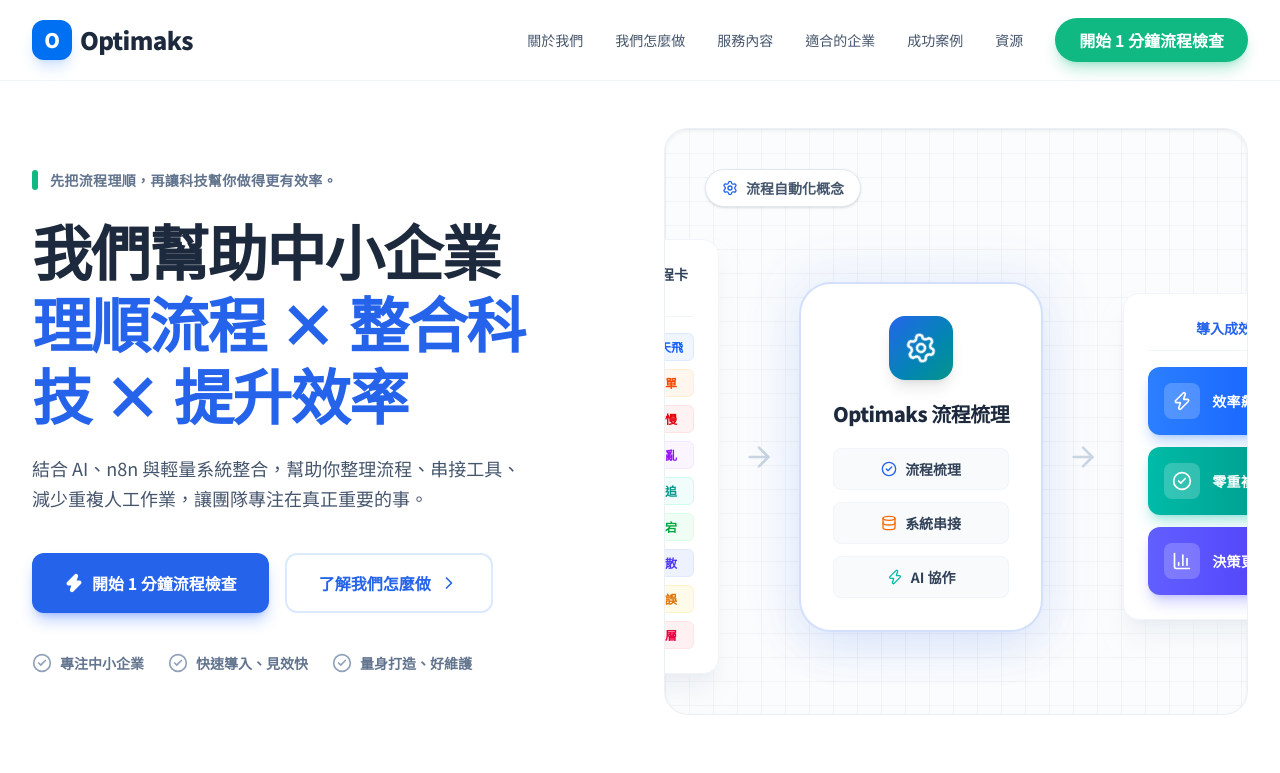
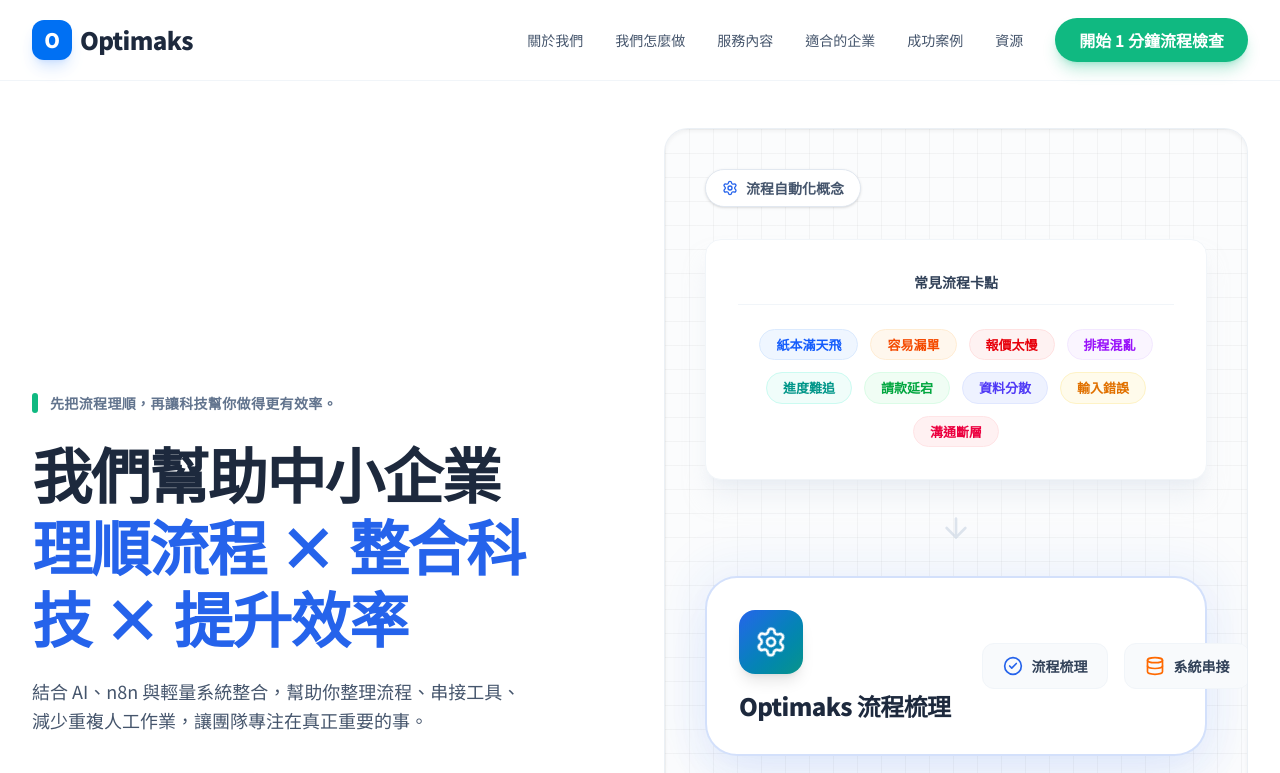
Before and after one commit to optimakspaul/Website, a Next.js app: page / in a window 1280 px wide. Shown: the top 773 px of the page. Built offline with nearby package versions, Linux system fonts and the light colour scheme.

Commit message:
design: refactor workflow diagram into a vertical funnel pipeline to fix overflow

```diff
--- a/src/components/HeroSection.tsx
+++ b/src/components/HeroSection.tsx
@@ -59,13 +59,13 @@
                   <span className="text-sm font-bold text-slate-600">流程自動化概念</span>
                 </div>
 
-                {/* Pipeline Container */}
-                <div className="flex flex-col lg:flex-row items-center justify-center gap-4 lg:gap-6 w-full">
+                {/* Pipeline Container - Vertical Flow */}
+                <div className="flex flex-col items-center justify-center gap-4 md:gap-6 w-full max-w-4xl mx-auto relative z-10">
 
                   {/* Step 1: Messy Inputs (9 Pain Points) */}
-                  <div className="bg-white p-5 md:p-6 rounded-2xl shadow-xl shadow-slate-200/50 border border-slate-100 w-full lg:w-[260px] relative group hover:-translate-y-1 transition-transform">
-                    <div className="text-sm font-bold text-slate-700 mb-4 text-center border-b border-slate-100 pb-3">常見流程卡點</div>
-                    <div className="flex flex-wrap gap-2">
+                  <div className="bg-white p-5 md:p-8 rounded-2xl shadow-xl shadow-slate-200/50 border border-slate-100 w-full relative group hover:-translate-y-1 transition-transform">
+                    <div className="text-sm font-bold text-slate-700 mb-5 md:mb-6 text-center border-b border-slate-100 pb-3">常見流程卡點</div>
+                    <div className="flex flex-wrap gap-2 md:gap-3 justify-center">
                       {[
                         { text: '紙本滿天飛', color: 'text-blue-600 bg-blue-50 border-blue-100' },
                         { text: '容易漏單', color: 'text-orange-600 bg-orange-50 border-orange-100' },
@@ -77,81 +77,74 @@
                         { text: '輸入錯誤', color: 'text-amber-600 bg-amber-50 border-amber-100' },
                         { text: '溝通斷層', color: 'text-rose-600 bg-rose-50 border-rose-100' },
                       ].map((item, i) => (
-                        <span key={i} className={`text-[12px] font-bold px-2.5 py-1 rounded-md border ${item.color} whitespace-nowrap grow text-center`}>
+                        <span key={i} className={`text-xs md:text-[13px] font-bold px-3 md:px-4 py-1.5 rounded-full border ${item.color} whitespace-nowrap`}>
                           {item.text}
                         </span>
                       ))}
                     </div>
                   </div>
 
-                  {/* Arrow 1 */}
-                  <div className="text-slate-300 lg:-rotate-90 lg:hidden flex justify-center py-2">
-                    <svg width="24" height="24" viewBox="0 0 24 24" fill="none" stroke="currentColor" strokeWidth="2" strokeLinecap="round" strokeLinejoin="round" className="rotate-90 animate-pulse">
-                      <line x1="5" y1="12" x2="19" y2="12"></line>
-                      <polyline points="12 5 19 12 12 19"></polyline>
-                    </svg>
-                  </div>
-                  <div className="hidden lg:block text-slate-300 self-center">
+                  {/* Arrow 1 Down */}
+                  <div className="text-slate-300 flex justify-center py-1 md:py-2">
                     <svg width="32" height="32" viewBox="0 0 24 24" fill="none" stroke="currentColor" strokeWidth="2" strokeLinecap="round" strokeLinejoin="round" className="animate-pulse">
-                      <line x1="5" y1="12" x2="19" y2="12"></line>
-                      <polyline points="12 5 19 12 12 19"></polyline>
+                      <line x1="12" y1="5" x2="12" y2="19"></line>
+                      <polyline points="19 12 12 19 5 12"></polyline>
                     </svg>
                   </div>
 
                   {/* Step 2: Optimization Engine */}
-                  <div className="relative w-full lg:w-[280px]">
+                  <div className="relative w-full">
                     <div className="absolute -inset-4 bg-brand-blue/10 rounded-[2.5rem] blur-xl animate-pulse"></div>
-                    <div className="bg-white border-2 border-brand-blue/20 p-6 md:p-8 rounded-[2rem] shadow-2xl shadow-brand-blue/10 relative z-10 flex flex-col items-center justify-center group hover:scale-105 transition-transform cursor-default w-full">
-                      <div className="w-16 h-16 bg-gradient-to-br from-brand-blue to-brand-teal rounded-2xl flex items-center justify-center mb-5 shadow-lg text-white">
-                        <Settings className="w-8 h-8 animate-[spin_4s_linear_infinite]" />
+                    <div className="bg-white border-2 border-brand-blue/20 p-6 md:p-8 rounded-[2rem] shadow-2xl shadow-brand-blue/10 relative z-10 flex flex-col lg:flex-row items-center justify-between gap-6 lg:gap-8 group hover:scale-[1.02] transition-transform cursor-default w-full">
+
+                      <div className="flex flex-col items-center lg:items-start text-center lg:text-left shrink-0">
+                        <div className="w-16 h-16 bg-gradient-to-br from-brand-blue to-brand-teal rounded-2xl flex items-center justify-center mb-4 shadow-lg text-white">
+                          <Settings className="w-8 h-8 animate-[spin_4s_linear_infinite]" />
+                        </div>
+                        <div className="text-2xl font-black text-slate-800 tracking-tight whitespace-nowrap">Optimaks 流程梳理</div>
                       </div>
-                      <div className="text-xl font-black text-slate-800 mb-5 tracking-tight whitespace-nowrap text-center">Optimaks 流程梳理</div>
-                      <div className="flex flex-col gap-3 w-full">
-                        <div className="flex items-center justify-center gap-2 bg-slate-50 px-4 py-2.5 rounded-lg border border-slate-100">
-                          <CheckCircle2 className="w-4 h-4 text-brand-blue shrink-0" />
+
+                      <div className="flex flex-col sm:flex-row justify-center gap-3 md:gap-4 w-full">
+                        <div className="flex items-center justify-center gap-2 bg-slate-50 px-4 md:px-5 py-3 rounded-xl border border-slate-100 flex-1">
+                          <CheckCircle2 className="w-5 h-5 text-brand-blue shrink-0" />
                           <span className="text-sm font-bold text-slate-700 whitespace-nowrap">流程梳理</span>
                         </div>
-                        <div className="flex items-center justify-center gap-2 bg-slate-50 px-4 py-2.5 rounded-lg border border-slate-100">
-                          <Database className="w-4 h-4 text-orange-500 shrink-0" />
+                        <div className="flex items-center justify-center gap-2 bg-slate-50 px-4 md:px-5 py-3 rounded-xl border border-slate-100 flex-1">
+                          <Database className="w-5 h-5 text-orange-500 shrink-0" />
                           <span className="text-sm font-bold text-slate-700 whitespace-nowrap">系統串接</span>
                         </div>
-                        <div className="flex items-center justify-center gap-2 bg-slate-50 px-4 py-2.5 rounded-lg border border-slate-100">
-                          <Zap className="w-4 h-4 text-teal-500 shrink-0" />
+                        <div className="flex items-center justify-center gap-2 bg-slate-50 px-4 md:px-5 py-3 rounded-xl border border-slate-100 flex-1">
+                          <Zap className="w-5 h-5 text-teal-500 shrink-0" />
                           <span className="text-sm font-bold text-slate-700 whitespace-nowrap">AI 協作</span>
                         </div>
                       </div>
+
                     </div>
                   </div>
 
-                  {/* Arrow 2 */}
-                  <div className="text-slate-300 lg:-rotate-90 lg:hidden flex justify-center py-2">
-                    <svg width="24" height="24" viewBox="0 0 24 24" fill="none" stroke="currentColor" strokeWidth="2" strokeLinecap="round" strokeLinejoin="round" className="rotate-90 animate-pulse delay-75">
-                      <line x1="5" y1="12" x2="19" y2="12"></line>
-                      <polyline points="12 5 19 12 12 19"></polyline>
-                    </svg>
-                  </div>
-                  <div className="hidden lg:block text-slate-300 self-center">
+                  {/* Arrow 2 Down */}
+                  <div className="text-slate-300 flex justify-center py-1 md:py-2">
                     <svg width="32" height="32" viewBox="0 0 24 24" fill="none" stroke="currentColor" strokeWidth="2" strokeLinecap="round" strokeLinejoin="round" className="animate-pulse delay-75">
-                      <line x1="5" y1="12" x2="19" y2="12"></line>
-                      <polyline points="12 5 19 12 12 19"></polyline>
+                      <line x1="12" y1="5" x2="12" y2="19"></line>
+                      <polyline points="19 12 12 19 5 12"></polyline>
                     </svg>
                   </div>
 
                   {/* Step 3: Streamlined Output */}
-                  <div className="bg-white p-5 md:p-6 rounded-2xl shadow-xl shadow-slate-200/50 border border-slate-100 w-full lg:w-[260px] relative group hover:-translate-y-1 transition-transform">
-                    <div className="text-sm font-bold text-brand-blue mb-4 text-center border-b border-slate-100 pb-3">導入成效</div>
-                    <div className="flex flex-col gap-3">
-                      <div className="bg-gradient-to-r from-blue-500 to-blue-600 text-white p-4 rounded-xl shadow-lg shadow-blue-500/30 flex items-center gap-3">
-                        <div className="bg-white/20 p-2 rounded-lg shrink-0"><Zap className="w-5 h-5 text-white" /></div>
-                        <div className="font-bold text-sm tracking-wide whitespace-nowrap">效率飆升</div>
+                  <div className="bg-white p-5 md:p-8 rounded-2xl shadow-xl shadow-slate-200/50 border border-slate-100 w-full relative group hover:-translate-y-1 transition-transform">
+                    <div className="text-sm font-bold text-brand-blue mb-5 md:mb-6 text-center border-b border-slate-100 pb-3">導入成效</div>
+                    <div className="grid grid-cols-1 sm:grid-cols-3 gap-4">
+                      <div className="bg-gradient-to-br from-blue-500 to-blue-600 text-white p-5 md:p-6 rounded-2xl shadow-lg shadow-blue-500/30 flex flex-col items-center justify-center gap-3">
+                        <div className="bg-white/20 p-3 rounded-xl shrink-0"><Zap className="w-8 h-8 text-white" /></div>
+                        <div className="font-bold text-lg tracking-wide whitespace-nowrap">效率飆升</div>
                       </div>
-                      <div className="bg-gradient-to-r from-teal-500 to-teal-600 text-white p-4 rounded-xl shadow-lg shadow-teal-500/30 flex items-center gap-3">
-                        <div className="bg-white/20 p-2 rounded-lg shrink-0"><CheckCircle2 className="w-5 h-5 text-white" /></div>
-                        <div className="font-bold text-sm tracking-wide whitespace-nowrap">零重複做工</div>
+                      <div className="bg-gradient-to-br from-teal-500 to-teal-600 text-white p-5 md:p-6 rounded-2xl shadow-lg shadow-teal-500/30 flex flex-col items-center justify-center gap-3">
+                        <div className="bg-white/20 p-3 rounded-xl shrink-0"><CheckCircle2 className="w-8 h-8 text-white" /></div>
+                        <div className="font-bold text-lg tracking-wide whitespace-nowrap">零重複做工</div>
                       </div>
-                      <div className="bg-gradient-to-r from-indigo-500 to-indigo-600 text-white p-4 rounded-xl shadow-lg shadow-indigo-500/30 flex items-center gap-3">
-                        <div className="bg-white/20 p-2 rounded-lg shrink-0"><BarChart3 className="w-5 h-5 text-white" /></div>
-                        <div className="font-bold text-sm tracking-wide whitespace-nowrap">決策更清晰</div>
+                      <div className="bg-gradient-to-br from-indigo-500 to-indigo-600 text-white p-5 md:p-6 rounded-2xl shadow-lg shadow-indigo-500/30 flex flex-col items-center justify-center gap-3">
+                        <div className="bg-white/20 p-3 rounded-xl shrink-0"><BarChart3 className="w-8 h-8 text-white" /></div>
+                        <div className="font-bold text-lg tracking-wide whitespace-nowrap">決策更清晰</div>
                       </div>
                     </div>
                   </div>
```
